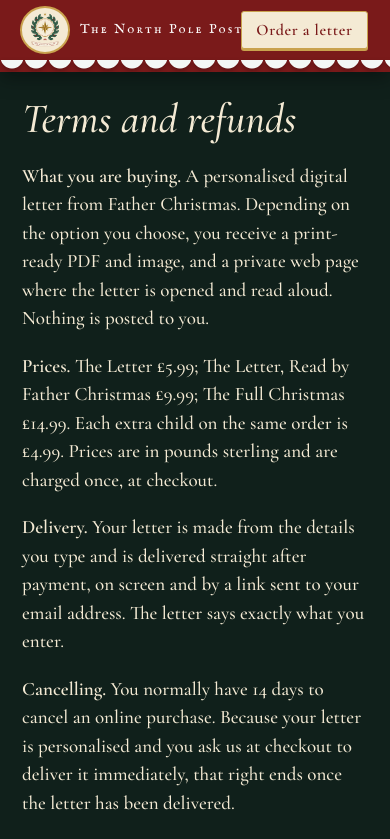
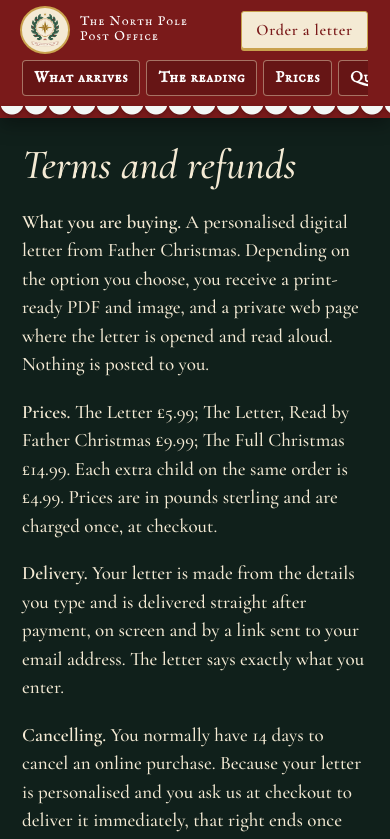
Before and after one commit to wingmanstudios25/north-pole-post-office, a Next.js app: page /terms in a window 390 px wide. Shown: the top 839 px of the page. Built offline with nearby package versions, Linux system fonts and the light colour scheme.

Commit message:
Bolder menu options, shown on phones as a scrolling row
Co-Authored-By: Claude Fable 5.2 <noreply@anthropic.com>
Claude-Session: https://claude.ai/code/session_01XHe8EAiXfqKJuMhKPFyodM

```diff
--- a/app/globals.css
+++ b/app/globals.css
@@ -270,3 +270,21 @@ html{scroll-behavior:smooth;scroll-padding-top:96px}
 .basket-row img{width:70px;display:block}.basket-row b{display:block;font-size:1.15rem}.basket-price{font-size:1.3rem;color:var(--gold)}
 .pack.got{align-items:center}.pack.got img{width:150px}
 @media(max-width:900px){.packs{grid-template-columns:1fr;max-width:420px}.inside-grid{grid-template-columns:1fr}.inside-cover{max-width:200px}.peek{grid-template-columns:repeat(2,1fr)}.basket-row{grid-template-columns:54px 1fr auto}.basket-row img{width:54px}.basket-row .btn{grid-column:2/4;justify-self:start}}
+/* bolder menu options */
+.nav-in{min-height:78px}
+.nav-links{gap:8px;margin-left:14px}
+.nav-links a{font-family:"IM Fell English SC","Cormorant Garamond",serif;font-size:1.08rem;font-weight:600;letter-spacing:.05em;color:#fff;padding:8px 14px;border:1px solid rgba(246,231,198,.45);border-radius:4px;background:rgba(0,0,0,.16);border-bottom-width:1px;transition:background .15s,color .15s}
+.nav-links a:hover,.nav-links a:focus-visible{background:#f4ead4;color:#7a1a1a;border-color:#c9a24e}
+.nav-basket{font-weight:600;border:1px solid rgba(246,231,198,.45);border-radius:4px;padding:8px 12px;text-decoration:none;background:rgba(0,0,0,.16)}
+@media(max-width:1320px){.sleeps{display:none}}
+@media(max-width:1060px){.nav-brand span{display:none}}
+@media(max-width:900px){
+  .nav-in{flex-wrap:wrap;min-height:0;padding-top:8px;padding-bottom:8px;row-gap:8px}
+  .nav-brand span{display:inline}
+  .nav-links{display:flex;order:3;width:100%;margin:0;overflow-x:auto;gap:6px;padding-bottom:2px;scrollbar-width:none}
+  .nav-links::-webkit-scrollbar{display:none}
+  .nav-links a{font-size:.95rem;padding:6px 11px;flex:none}
+  html{scroll-padding-top:130px}
+}
+@media(max-width:1500px){.sleeps{display:none}}
+@media(max-width:900px){.nav-brand{min-width:0;flex:1 1 0}.nav-brand span{font-size:.8rem;letter-spacing:.1em;white-space:normal;line-height:1.15}.nav-right{flex:none}}
```
